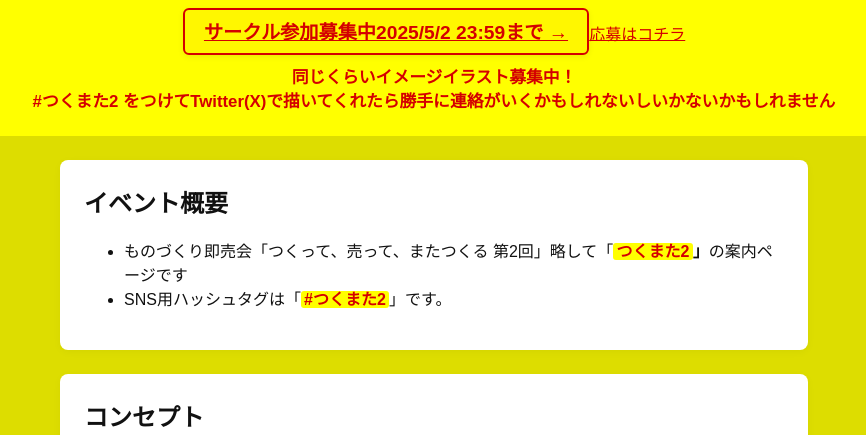
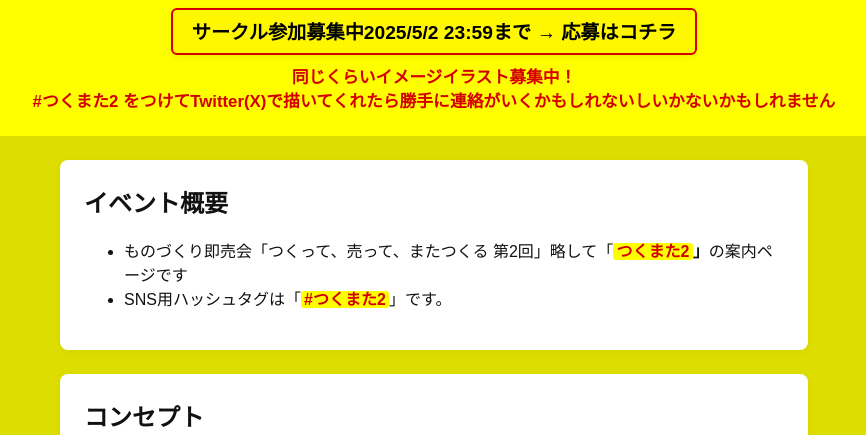
Before and after one commit to necobit/tsukumata-web, a plain HTML site: page index.html in a window 1280 px wide. Shown: the part 665-1100 px from the top of the page, without its empty margins (206-1072 px from the left). Drawn offline with Linux system fonts and the light colour scheme.

Commit message:
fix: 応募リンクとデザイン調整（矢印点滅・黒字化）

```diff
--- a/index.html
+++ b/index.html
@@ -13,21 +13,23 @@
       <img src="images/logo.png" alt="イベントロゴ" class="logo" />
       <div style="margin: 1em 0 0.5em 0">
         <a
-          href="#circles"
+          href="https://docs.google.com/forms/d/e/1FAIpQLSeEgisgPMfsLnuEqbzgFsfUUt31faO376NjVR0jpCAMdHT_yg/viewform?usp=header"
           style="
             display: inline-block;
             background: #fff700;
-            color: #d40000;
+            color: #000000;
             font-weight: bold;
             font-size: 1.2em;
             padding: 0.4em 1em;
             border-radius: 6px;
-            text-decoration: underline;
             box-shadow: 0 2px 6px rgba(0, 0, 0, 0.07);
             border: 2.5px solid #d40000;
+            text-decoration: none;
           "
         >
-          サークル参加募集中2025/5/2 23:59まで → <a href="#" style="text-decoration: underline; color: #d40000;">応募はコチラ</a>
+          サークル参加募集中2025/5/2 23:59まで
+          <span class="blink-arrow">→</span>
+          <span style="color: #000">応募はコチラ</span>
         </a>
         <div
           style="
@@ -285,5 +287,21 @@
     <footer>
       <small>&copy; 2025 necobit / 猫とロボット社</small>
     </footer>
+    <style>
+      .blink-arrow {
+        animation: blink-arrow-anim 1s steps(1, end) infinite;
+      }
+      @keyframes blink-arrow-anim {
+        0%,
+        50%,
+        100% {
+          opacity: 1;
+        }
+        25%,
+        75% {
+          opacity: 0;
+        }
+      }
+    </style>
   </body>
 </html>
```
